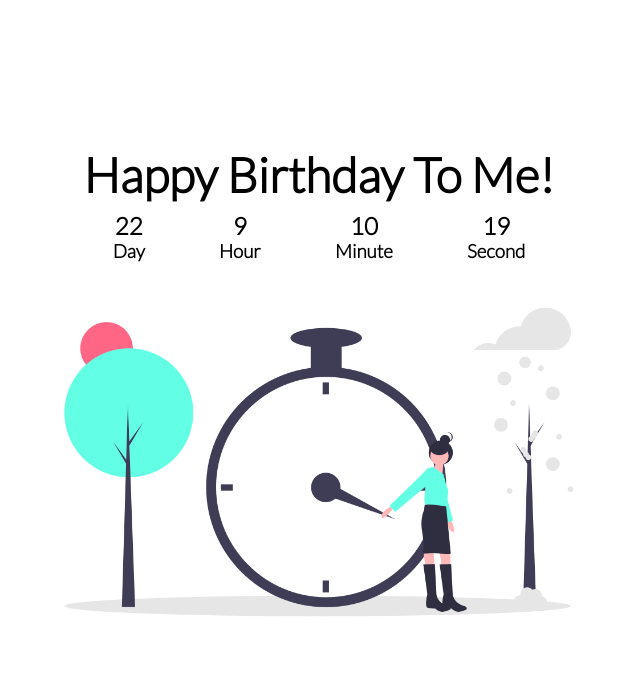
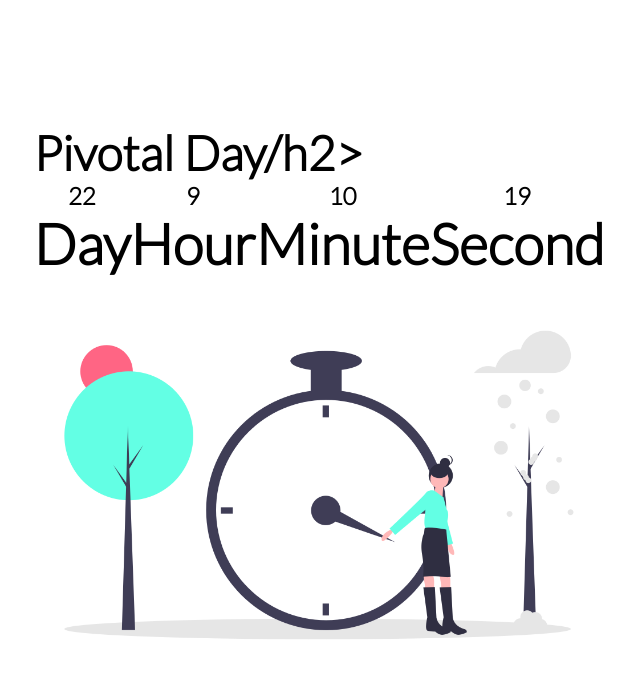
Before and after one commit to AswinAsok/Just-Countdown, a plain HTML site: page index.html in a window 1280 px wide. Shown: the whole page, without its empty margins (321-961 px from the left). Drawn offline with Linux system fonts and the light colour scheme.

Commit message:
Update index.html

```diff
--- a/index.html
+++ b/index.html
@@ -15,7 +15,7 @@
   <body>
       <section class="coming-soon">
           <div>
-              <h2>Happy Birthday To Me!</h2>
+              <h2>Pivotal Day/h2>
               <div class="countdown">
                 <div class="container-day">
                   <h3 class="day">Time</h3>
```
